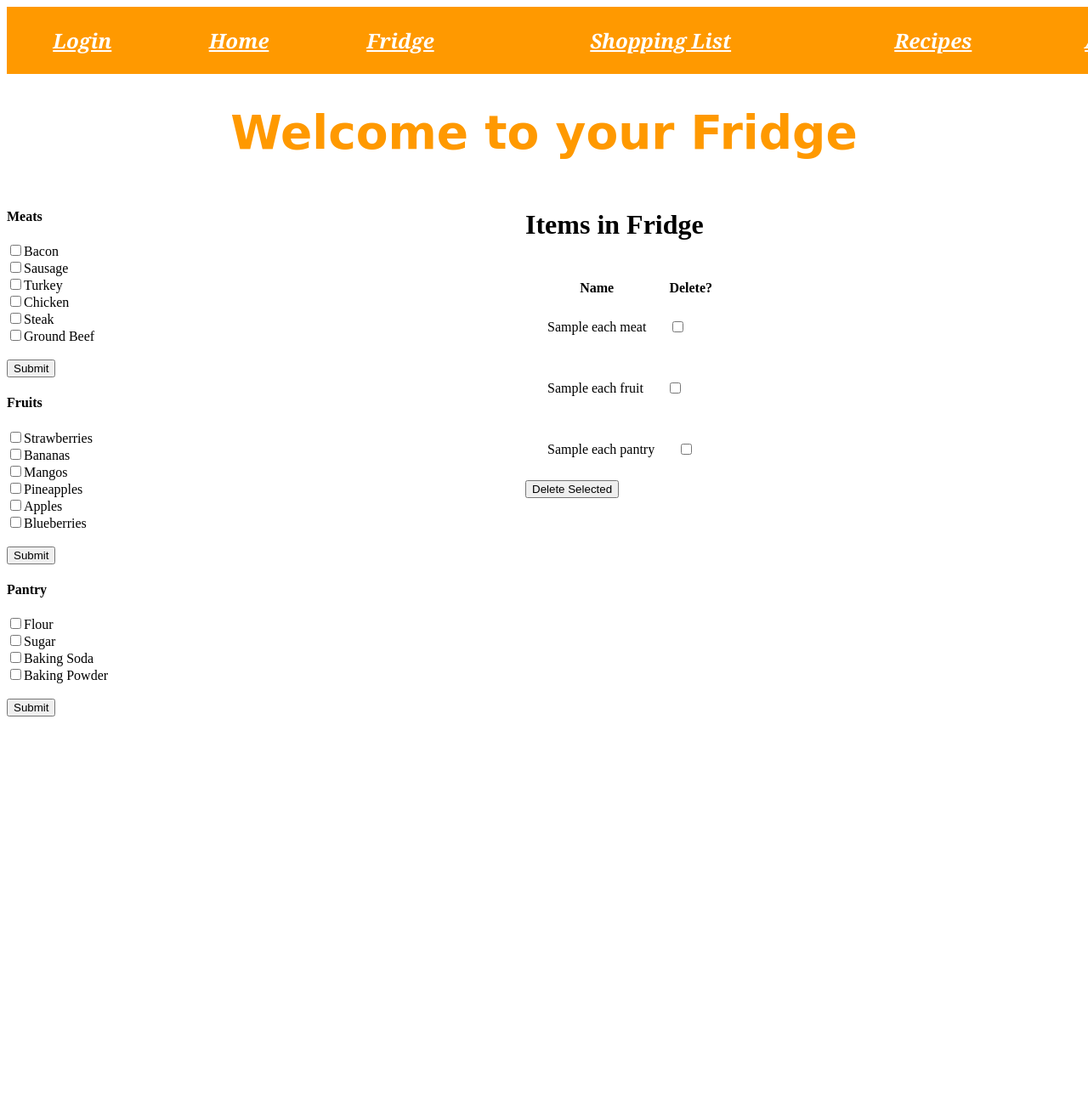
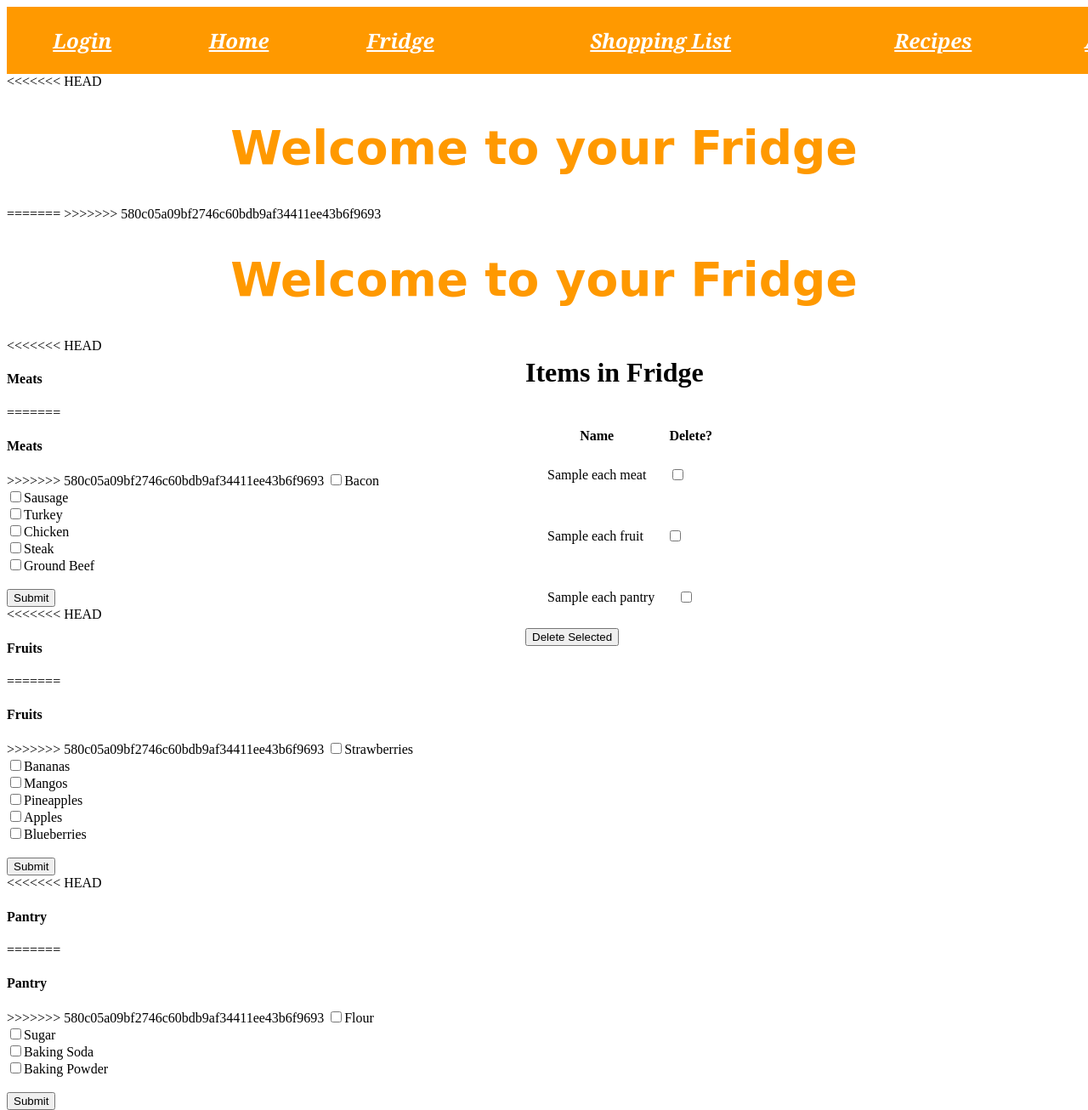
Before and after one commit to nickdep217/My_Fridges, a Python web app: template Templates/fridgepage.html in a window 1280 px wide; the page is wider, and only the part inside the window is pictured. Shown: that part at 85% size. Before the commit the page ends 843 px from the top of that part, so only its background shows below. Run offline with Jinja, Linux system fonts and the light colour scheme; the template is opened without the code that fills it: most values are stand-ins (such as "Sample title", 1, 10 or a date in 2020); lists and menus that the app fills with data are empty.

Commit message:
Update fridgepage.html

```diff
--- a/Templates/fridgepage.html
+++ b/Templates/fridgepage.html
@@ -23,14 +23,24 @@
     <th><h2> <a href=/about >About</a></h2></th>
 
     </table>
+<<<<<<< HEAD
     <h1 class='fridge_header'><center>Welcome to your Fridge {{user.email()}}</center></h1>
 
+=======
+>>>>>>> 580c05a09bf2746c60bdb9af34411ee43b6f9693
     </div>
+    <h1 class='fridge_header'><center>Welcome to your Fridge {{user.email()}}</center></h1>
+
+
     <!-- <a href=/fridge ></a> -->
 <div style='float: left;width:610px;' padding: 0 842px>
 <form method="post">
 
+<<<<<<< HEAD
         <h4>Meats</h4>
+=======
+        <h4 class='food_titles'>Meats</h4>
+>>>>>>> 580c05a09bf2746c60bdb9af34411ee43b6f9693
         <input type="checkbox" name="meat_name" value="bacon">Bacon<br>
         <input type="checkbox" name="meat_name" value="sausage">Sausage<br>
         <input type="checkbox" name="meat_name" value="turkey">Turkey<br>
@@ -43,7 +53,11 @@
 </form>
 <form method="post" action="/new_fruits">
 
+<<<<<<< HEAD
         <h4>Fruits</h4>
+=======
+        <h4 class='food_titles'>Fruits </h4>
+>>>>>>> 580c05a09bf2746c60bdb9af34411ee43b6f9693
         <input type="checkbox" name="fruit_name" value="strawberries">Strawberries<br>
         <input type="checkbox" name="fruit_name" value="bananas">Bananas<br>
         <input type="checkbox" name="fruit_name" value="mangos">Mangos<br>
@@ -56,7 +70,11 @@
 </form>
 <form method="post" action="/new_pantries">
 
+<<<<<<< HEAD
         <h4>Pantry</h4>
+=======
+        <h4 class='food_titles'>Pantry</h4>
+>>>>>>> 580c05a09bf2746c60bdb9af34411ee43b6f9693
         <input type="checkbox" name="pantry_name" value="flour">Flour<br>
         <input type="checkbox" name="pantry_name" value="sugar">Sugar<br>
         <input type="checkbox" name="pantry_name" value="baking soda">Baking Soda<br>
```
